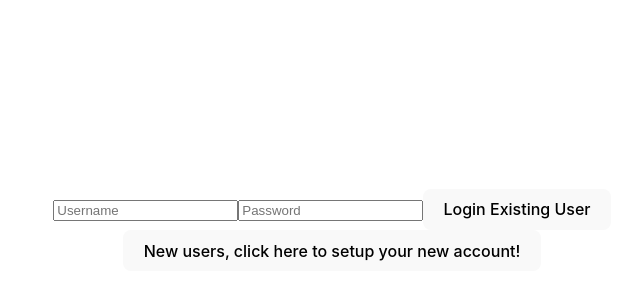
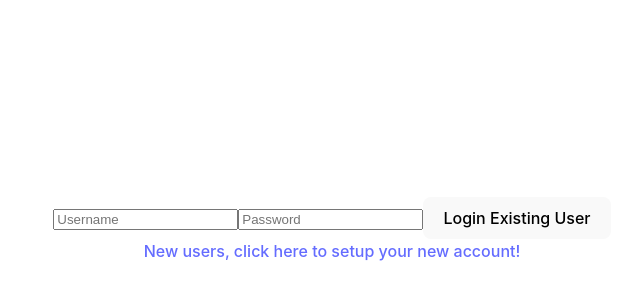
Before and after one commit to Chandlerwych/StrangerThings, a React (Vite) app: page / in a window 1280 px wide. Shown: the part 170-470 px from the top of the page, without its empty margins (308-948 px from the left). Built offline with nearby package versions, Linux system fonts and the light colour scheme; no server answers.

Commit message:
commit with routing updated

```diff
--- a/package.json
+++ b/package.json
@@ -11,7 +11,7 @@
   "dependencies": {
     "react": "^18.2.0",
     "react-dom": "^18.2.0",
-    "react-router-dom": "^6.4.2"
+    "react-router-dom": "^6.4.5"
   },
   "devDependencies": {
     "@types/react": "^18.0.17",
--- a/src/App.jsx
+++ b/src/App.jsx
@@ -1,9 +1,12 @@
 import React, { useState, useEffect } from "react";
+
 import "./App.css";
 import { getPosts, fetchMe } from "./api/auth";
+import { Route, Router, Routes  } from "react-router-dom";
 import Register from "./components/RegisterComponent";
 import HomeComponent from "./components/HomeComponent";
 import WelcomePage from "./components/WelcomeComponent";
+import ErrorComponent from "./components/ErrorComponent";
 
 function App() {
   const [posts, setPosts] = useState([]);
@@ -29,20 +32,32 @@ function App() {
 console.log(token);
 
   return (
-    //Here we are running a ternary statement to check if there is a token
-    //If there IS a token, give me the HomeComponent
-    //If there is NO token, give me the Register page, ya done messed up.
+    <div id="container">
 
-    <div id="container">
-      {token ? (
-        //Have to pass posts as a prop so that we can map over it in the HomeComponent
-        <HomeComponent posts={posts} user={user} setToken={setToken} />
-      ) : (
-        // call welcome page component here, then call register component in the welcome comonent if user clicks to register new user, but default to login
-        <WelcomePage setToken={setToken}/>
-        // <Register  />
-      )}
+      <Routes>
+        <Route
+          path='/'
+          element={<WelcomePage
+          setToken={setToken} />}>
+        </Route>
+        <Route
+          path='/home'
+          element={<HomeComponent
+          posts={posts}
+          user={user}
+          setToken={setToken} />}>
+        </Route>
+        <Route path='/register' element={<Register />}> </Route>
+        <Route path='*' element={<ErrorComponent />}> </Route>
+      </Routes>
+
+
+
+
+
+
     </div>
+
   );
 }
 
--- /dev/null
+++ b/src/components/ErrorComponent.jsx
@@ -0,0 +1,11 @@
+import React from 'react';
+
+const ErrorComponent = () => {
+    return (
+        <div>
+            Error! This page is not found!
+        </div>
+    );
+};
+
+export default ErrorComponent;
--- a/src/components/WelcomeComponent.jsx
+++ b/src/components/WelcomeComponent.jsx
@@ -1,5 +1,6 @@
 import React, { useState } from "react";
 import Register from "./RegisterComponent";
+import { Link } from "react-router-dom";
 
 
 
@@ -7,10 +8,14 @@ const WelcomePage = ({setToken}) => {
   const [username, setUsername] = useState("");
   const [password, setPassword] = useState("");
 
+
+
+
+
+
   return (
 
     // return the login screen with a register component/redirect for new user registration if clicked
-
     <div>
       <form>
         <input type="text"
@@ -33,13 +38,9 @@ const WelcomePage = ({setToken}) => {
         </input>
         <button>Login Existing User</button>
       </form>
-
-      <button onClick ={() => {
-      <Register setToken={setToken}/>
-    }}>
-        New users, click here to setup your new account!</button>
+      <Link to='/register'>New users, click here to setup your new account!</Link>
     </div>
-  )
+    )
 };
 
 
--- a/src/main.jsx
+++ b/src/main.jsx
@@ -1,10 +1,14 @@
 import React from 'react'
 import ReactDOM from 'react-dom/client'
+import { BrowserRouter } from 'react-router-dom'
 import App from './App'
 import './index.css'
 
 ReactDOM.createRoot(document.getElementById('root')).render(
+
   <React.StrictMode>
+    <BrowserRouter>
     <App />
+    </BrowserRouter>
   </React.StrictMode>
-)
+);
```
Also changed, not shown: 1 other file (tests, documents, lock files or other folders).
